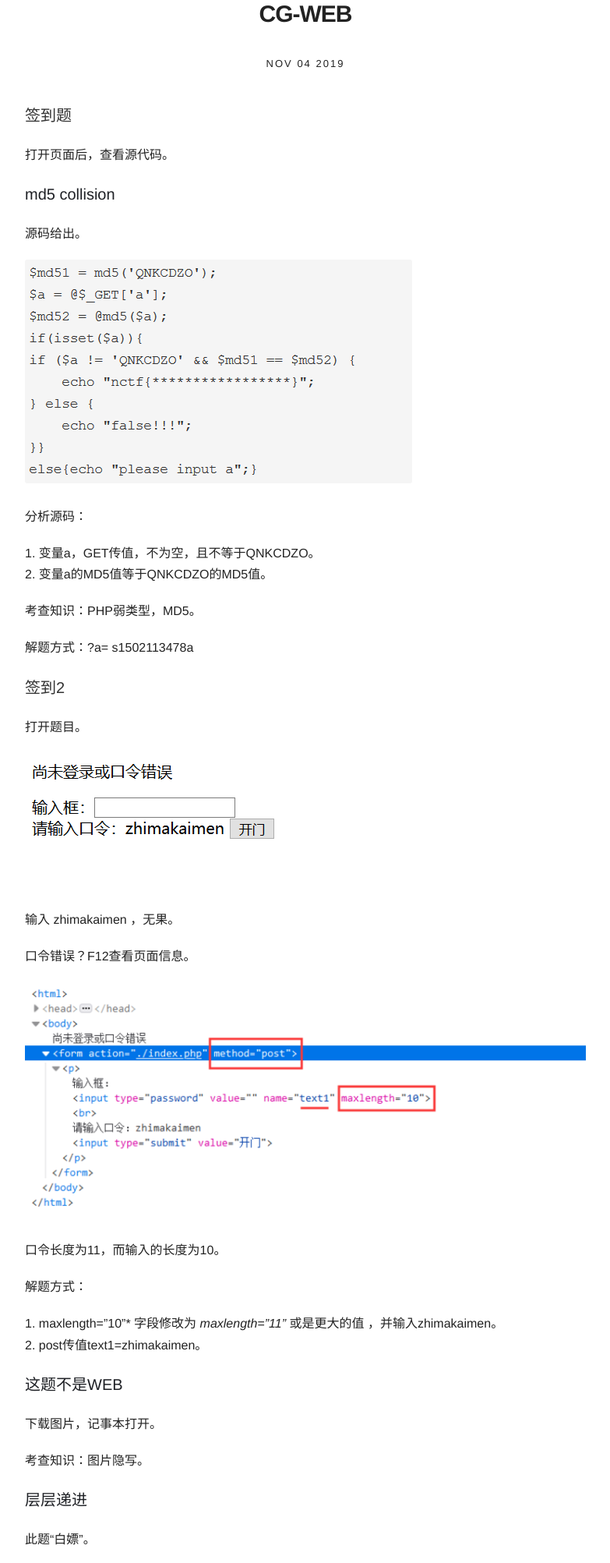
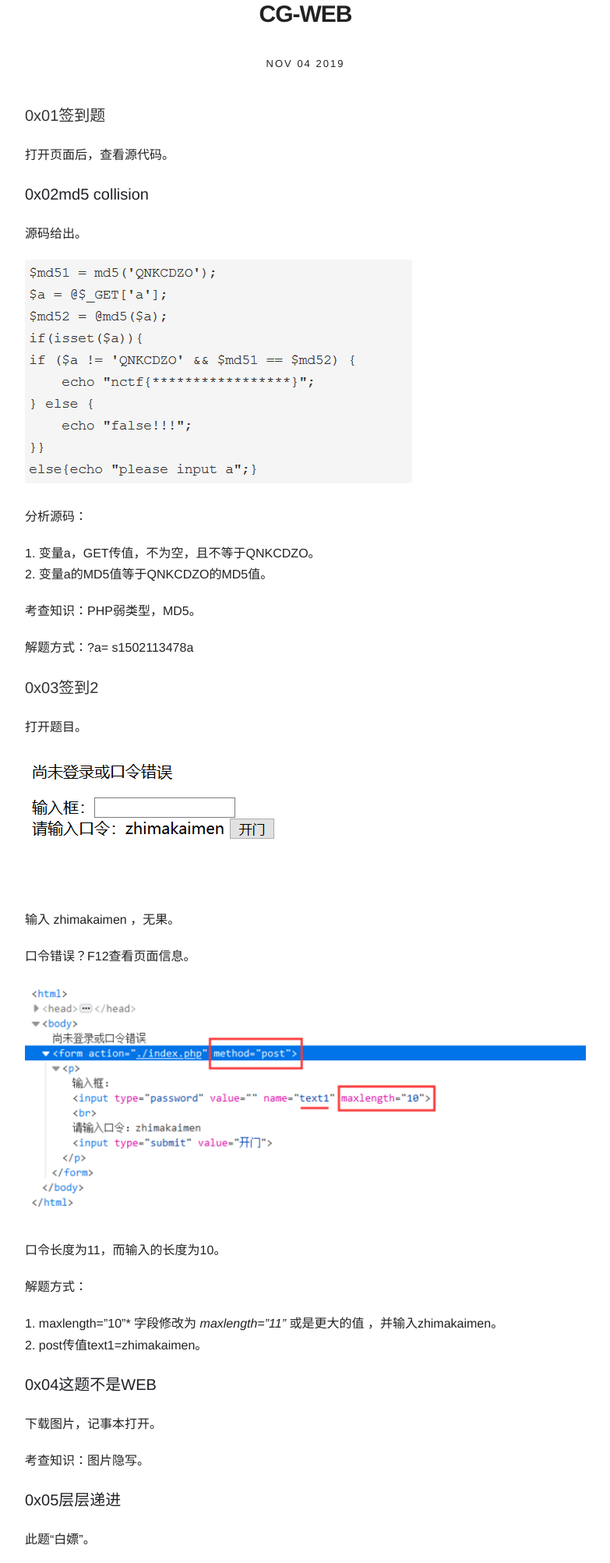
Before and after one commit to Gu-Chuan/gu-chuan.github.io, a plain HTML site: page 2019/11/04/CG-WEB/index.html in a window 1280 px wide. Shown: the part 95-2100 px from the top of the page at 78% size, without its empty margins (248-1031 px from the left). Drawn offline with Linux system fonts and the light colour scheme; a script that the page names is missing.

Commit message:
Site updated: 2019-11-16 10:56:17

```diff
--- a/2019/11/04/CG-WEB/index.html
+++ b/2019/11/04/CG-WEB/index.html
@@ -4,8 +4,8 @@
 <meta http-equiv="X-UA-Compatible" content="IE=edge,chrome=1">
 <meta name="viewport" content="width=device-width,initial-scale=1,user-scalable=0">
 
-  <meta name="description" content="签到题打开页面后，查看源代码。
-md5 collision源码给出。
+  <meta name="description" content="0x01签到题打开页面后，查看源代码。
+0x02md5 collision源码给出。
 
 分析源码：
 
@@ -14,7 +14,7 @@ md5 collision源码给出。
 
 考查知识：PHP弱类型，MD5。
 解题方式：?a= s1502113478a
-签到2打开题目。">
+">
 
 
 <link rel="alternate" href="/atom.xml" title="Gu Chuan&#39;s blog" type="application/atom+xml">
@@ -48,8 +48,8 @@ md5 collision源码给出。
         </h2>
     </header>
 </article>
-<section id="post-body"><h3 id="签到题"><a href="#签到题" class="headerlink" title="签到题"></a>签到题</h3><p>打开页面后，查看源代码。</p>
-<h3 id="md5-collision"><a href="#md5-collision" class="headerlink" title="md5 collision"></a><strong>md5 collision</strong></h3><p>源码给出。</p>
+<section id="post-body"><h3 id="0x01签到题"><a href="#0x01签到题" class="headerlink" title="0x01签到题"></a>0x01签到题</h3><p>打开页面后，查看源代码。</p>
+<h3 id="0x02md5-collision"><a href="#0x02md5-collision" class="headerlink" title="0x02md5 collision"></a><strong>0x02md5 collision</strong></h3><p>源码给出。</p>
 <p><img src="/2019/11/04/CG-WEB/md5_collison.png" alt></p>
 <p>分析源码：</p>
 <ol>
@@ -58,7 +58,7 @@ md5 collision源码给出。
 </ol>
 <p>考查知识：PHP弱类型，MD5。</p>
 <p>解题方式：?a= s1502113478a</p>
-<h3 id="签到2"><a href="#签到2" class="headerlink" title="签到2"></a>签到2</h3><p>打开题目。</p>
+<h3 id="0x03签到2"><a href="#0x03签到2" class="headerlink" title="0x03签到2"></a>0x03签到2</h3><p>打开题目。</p>
 <p><img src="/2019/11/04/CG-WEB/sign_in2.png" alt></p>
 <p>输入 zhimakaimen ，无果。</p>
 <p>口令错误？F12查看页面信息。</p>
@@ -69,13 +69,13 @@ md5 collision源码给出。
 <li>maxlength=”10”* 字段修改为 <em>maxlength=”11”</em> 或是更大的值 ，并输入zhimakaimen。</li>
 <li>post传值text1=zhimakaimen。</li>
 </ol>
-<h3 id="这题不是WEB"><a href="#这题不是WEB" class="headerlink" title="这题不是WEB"></a><strong>这题不是WEB</strong></h3><p>下载图片，记事本打开。</p>
+<h3 id="0x04这题不是WEB"><a href="#0x04这题不是WEB" class="headerlink" title="0x04这题不是WEB"></a><strong>0x04这题不是WEB</strong></h3><p>下载图片，记事本打开。</p>
 <p>考查知识：图片隐写。</p>
-<h3 id="层层递进"><a href="#层层递进" class="headerlink" title="层层递进"></a><strong>层层递进</strong></h3><p>此题“白嫖”。</p>
+<h3 id="0x05层层递进"><a href="#0x05层层递进" class="headerlink" title="0x05层层递进"></a><strong>0x05层层递进</strong></h3><p>此题“白嫖”。</p>
 <p>解题方式：F12查看页面信息，跟随链接，依次访问<code>SO.html</code> -&gt; <code>S0.html</code>-&gt;<code>SO.htm</code> -&gt;<code>S0.htm</code>-&gt;<code>404.html</code> ，查看源码。</p>
 <p><img src="/2019/11/04/CG-WEB/layer.png" alt></p>
 <p>所以，你是几秒看出flag？</p>
-<h3 id="AAencode"><a href="#AAencode" class="headerlink" title="AAencode"></a><strong>AAencode</strong></h3><p>打开题目。</p>
+<h3 id="0x06AAencode"><a href="#0x06AAencode" class="headerlink" title="0x06AAencode"></a><strong>0x06AAencode</strong></h3><p>打开题目。</p>
 <p><img src="/2019/11/04/CG-WEB/aaencode1.png" alt></p>
 <p>虽然看上去像aaencode编码，但是其中包含乱码，所以需要去乱码。</p>
 <p>ALT键-&gt;查看-&gt;文字编码-&gt;Unicode </p>
```
